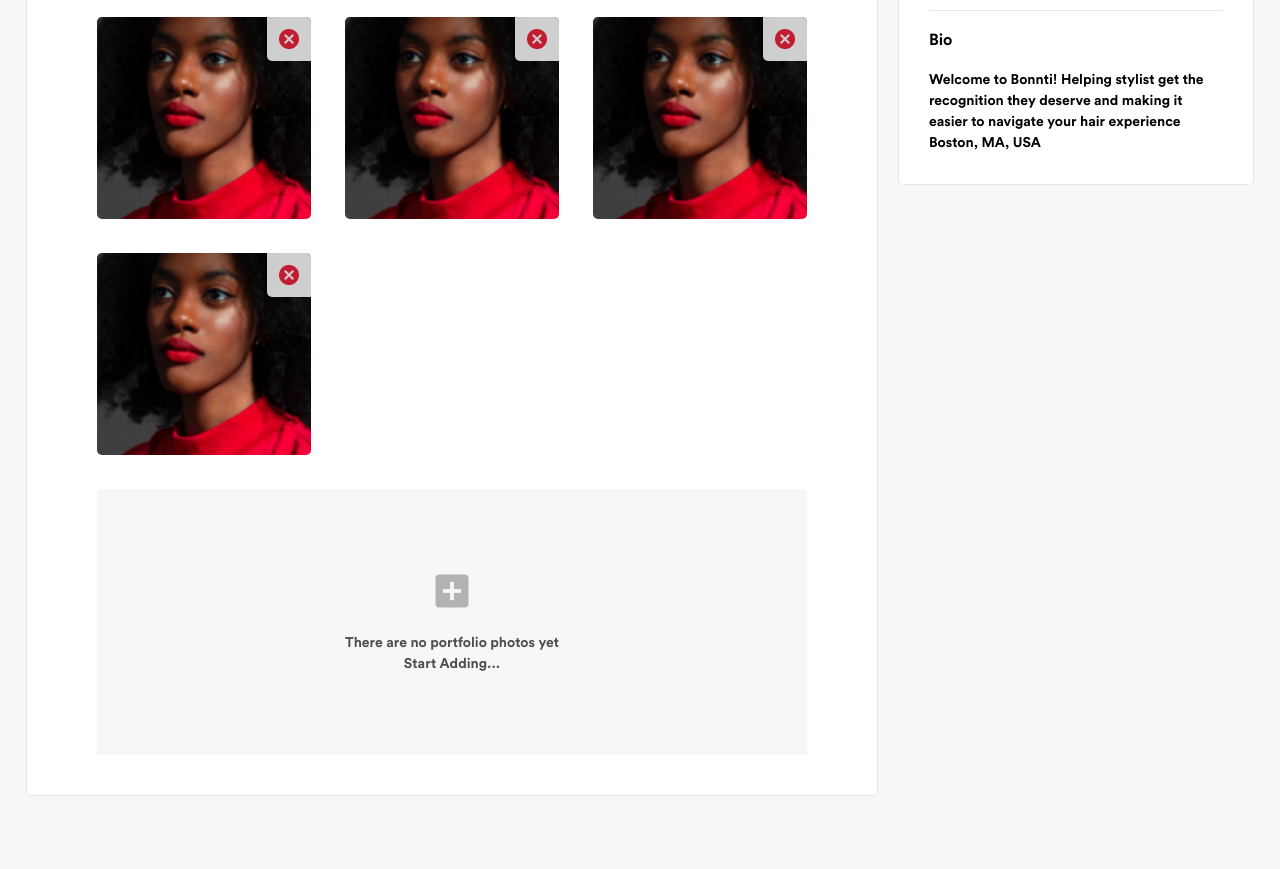
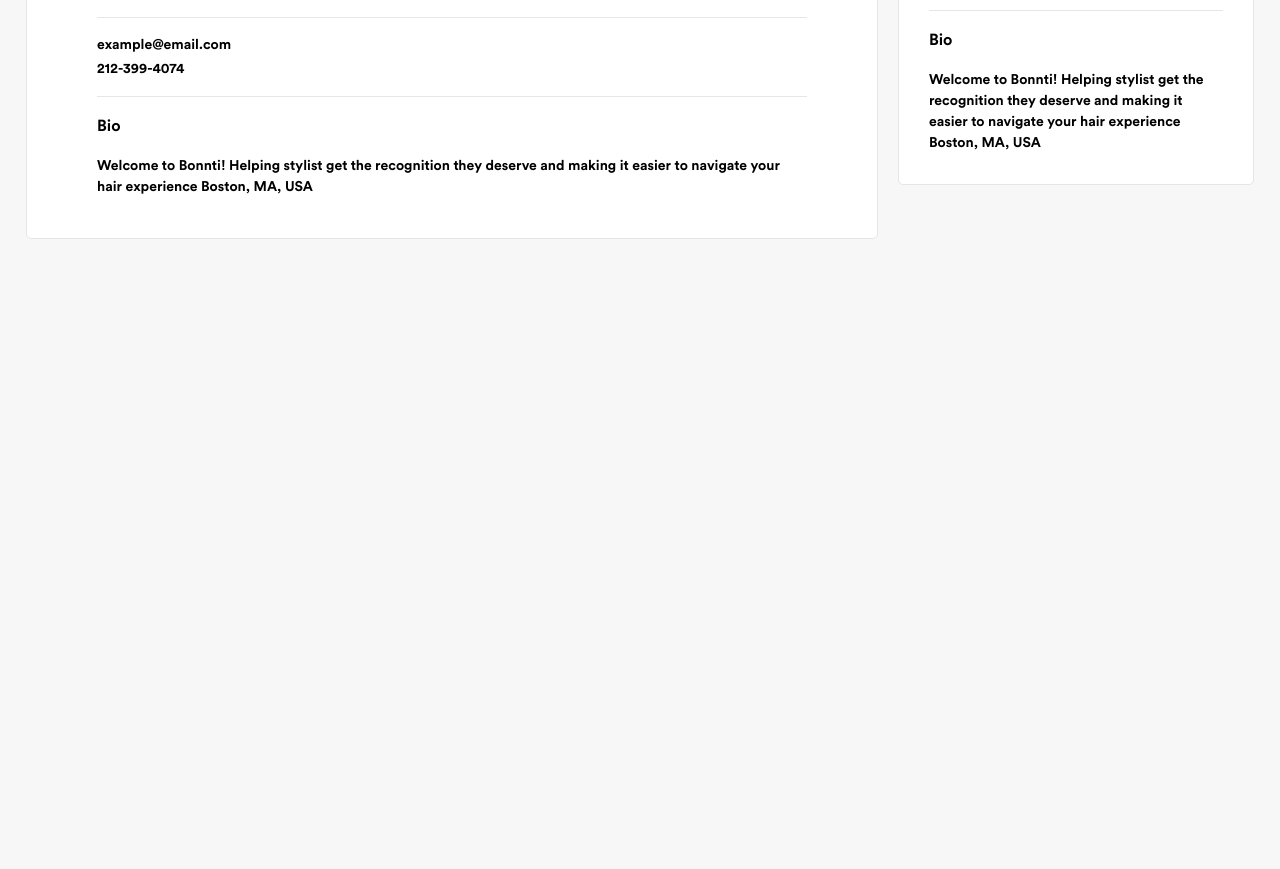
Before and after one commit to paulshvorak/skissors, a website: page profile.html in a window 1280 px wide. Shown: the part 584-1453 px from the top of the page. After the commit the page ends 899 px from the top, so only its background shows below. Drawn offline with Linux system fonts and the light colour scheme; files whose address does not match are found by name.

Commit message:
adaptive

```diff
--- a/profile.html
+++ b/profile.html
@@ -123,7 +123,7 @@
 							<div class="tabs__item">Reviews</div>
 							<div class="tabs__item tabs__item--mobile">Bio</div>
 						</div>
-						<div class="portfolio">
+						<div style="display: none" class="portfolio">
 							<div class="inner__header portfolio__header">
 								<div class="title">Portfolio</div>
 								<div class="actions">
@@ -263,7 +263,7 @@
 							</div>
 
 						</div>
-						<div style="display: none" class="bio">
+						<div class="bio">
 							<div class="bio__specialities">
 								<div class="title title--sm">Specialities</div>
 								<div class="txt">Wig, Weave, Make - Up</div>
```
Also changed, not shown: index.html (+1 -2 lines).
